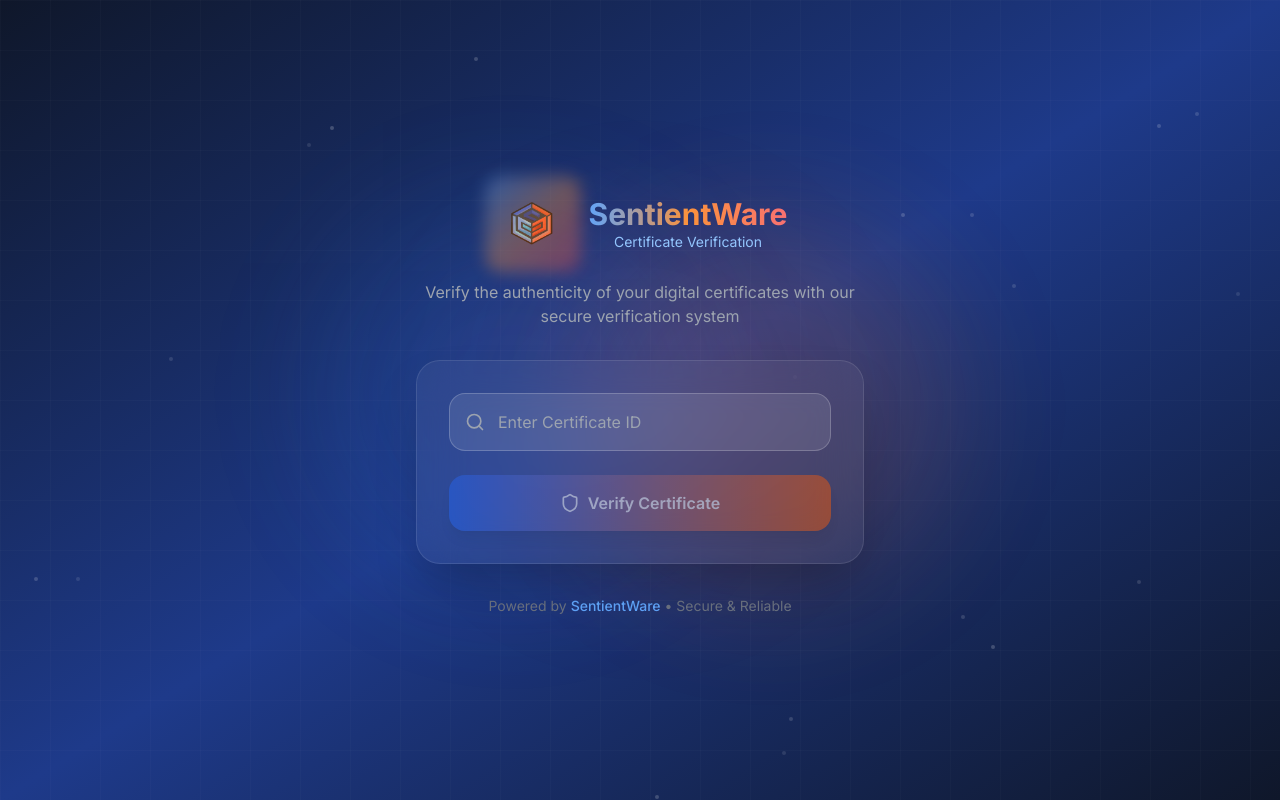
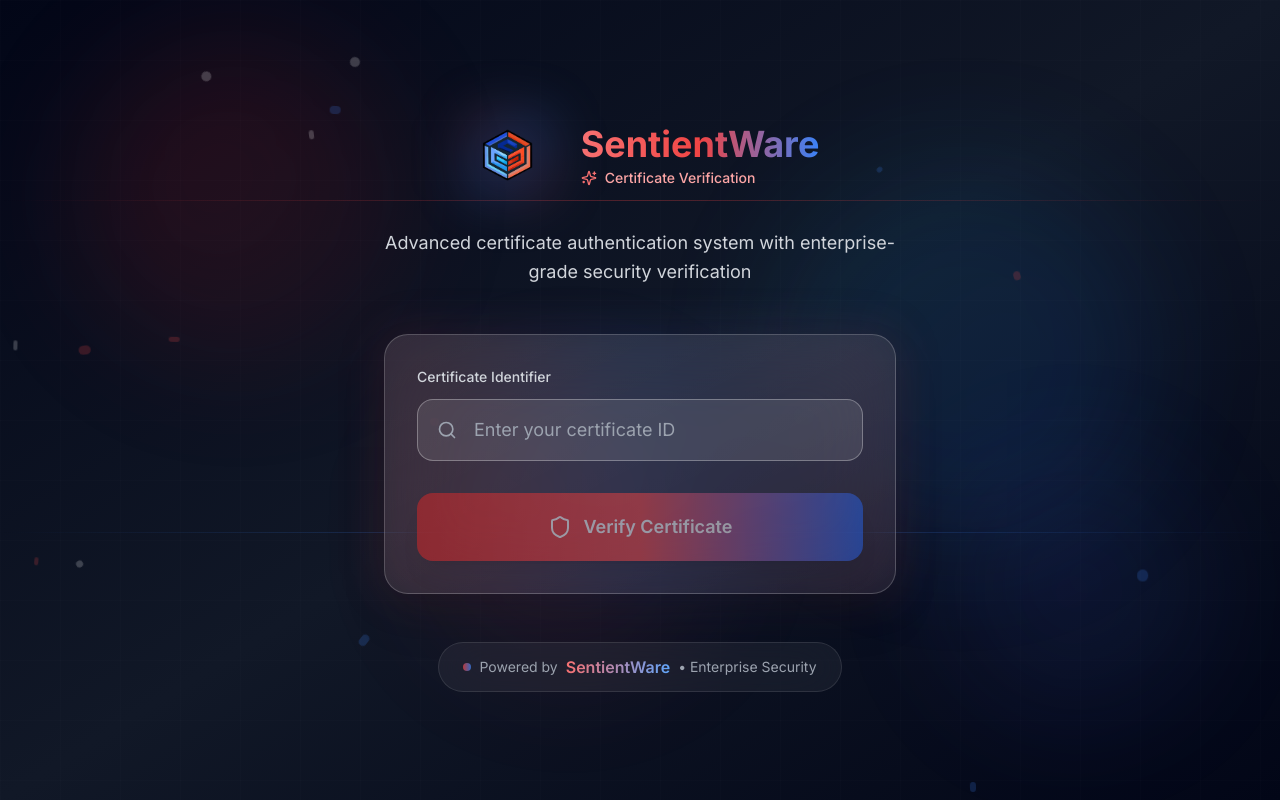
Before and after one commit to debasish9876/idea-to-life, a Next.js app: page /verify-cirtificate in a window 1280 px wide. Built offline with nearby package versions, Linux system fonts and the light colour scheme.

Commit message:
Update page.tsx neew looooookkkkkkk babe

```diff
--- a/app/verify-cirtificate/page.tsx
+++ b/app/verify-cirtificate/page.tsx
@@ -2,7 +2,7 @@
 import { useState } from "react";
 import { getDatabase, ref, get, child } from "firebase/database";
 import { initializeApp } from "firebase/app";
-import { Search, Shield, CheckCircle, XCircle, Award, Mail, Clock, Tag } from "lucide-react";
+import { Search, Shield, CheckCircle, XCircle, Award, Mail, Clock, Tag, Sparkles } from "lucide-react";
 
 const firebaseConfig = {
   apiKey: "AIzaSyCL4_e8LD1-12WBeGC3WIXFBYCwbIi2dvs",
@@ -52,146 +52,183 @@ export default function VerifyCertificate() {
   };
 
   return (
-    <div className="min-h-screen relative overflow-hidden bg-gradient-to-br from-slate-900 via-blue-900 to-slate-900">
-      {/* Animated Background Effects */}
+    <div className="min-h-screen relative overflow-hidden bg-gradient-to-br from-slate-950 via-gray-900 to-slate-950">
+      {/* Sophisticated Background Effects */}
       <div className="absolute inset-0">
-        {/* Gradient Orbs */}
-        <div className="absolute top-1/4 left-1/4 w-96 h-96 bg-blue-500/20 rounded-full blur-3xl animate-pulse"></div>
-        <div className="absolute bottom-1/4 right-1/4 w-96 h-96 bg-orange-500/20 rounded-full blur-3xl animate-pulse delay-1000"></div>
-        <div className="absolute top-1/2 left-1/2 transform -translate-x-1/2 -translate-y-1/2 w-96 h-96 bg-red-500/10 rounded-full blur-3xl animate-pulse delay-500"></div>
+        {/* Red and Blue Smoke Effects */}
+        <div className="absolute top-0 left-0 w-full h-full">
+          <div className="absolute top-10 left-20 w-80 h-80 bg-gradient-to-br from-red-600/30 to-red-800/20 rounded-full blur-3xl animate-pulse opacity-60"></div>
+          <div className="absolute top-40 right-32 w-96 h-96 bg-gradient-to-tl from-blue-600/25 to-cyan-500/15 rounded-full blur-3xl animate-pulse delay-1000 opacity-70"></div>
+          <div className="absolute bottom-32 left-1/3 w-72 h-72 bg-gradient-to-tr from-red-500/20 to-pink-600/15 rounded-full blur-3xl animate-pulse delay-500 opacity-50"></div>
+          <div className="absolute bottom-20 right-20 w-64 h-64 bg-gradient-to-bl from-blue-500/20 to-indigo-600/15 rounded-full blur-3xl animate-pulse delay-2000 opacity-60"></div>
+        </div>
 
-        {/* Grid Pattern */}
-        <div className="absolute inset-0 bg-[linear-gradient(rgba(255,255,255,0.02)_1px,transparent_1px),linear-gradient(90deg,rgba(255,255,255,0.02)_1px,transparent_1px)] bg-[size:50px_50px]"></div>
+        {/* Premium Grid Pattern */}
+        <div className="absolute inset-0 bg-[linear-gradient(rgba(255,255,255,0.03)_1px,transparent_1px),linear-gradient(90deg,rgba(255,255,255,0.03)_1px,transparent_1px)] bg-[size:60px_60px] opacity-40"></div>
 
-        {/* Floating Particles */}
+        {/* Elegant Floating Elements */}
         <div className="absolute inset-0">
-          {[...Array(20)].map((_, i) => (
+          {[...Array(15)].map((_, i) => (
             <div
               key={i}
-              className="absolute w-1 h-1 bg-white/20 rounded-full animate-pulse"
+              className="absolute rounded-full animate-float opacity-20"
               style={{
                 left: `${Math.random() * 100}%`,
                 top: `${Math.random() * 100}%`,
-                animationDelay: `${Math.random() * 3}s`,
-                animationDuration: `${2 + Math.random() * 2}s`
+                width: `${4 + Math.random() * 8}px`,
+                height: `${4 + Math.random() * 8}px`,
+                background: i % 3 === 0 ? '#ef4444' : i % 3 === 1 ? '#3b82f6' : '#ffffff',
+                animationDelay: `${Math.random() * 4}s`,
+                animationDuration: `${3 + Math.random() * 3}s`
               }}
             ></div>
           ))}
         </div>
+
+        {/* Subtle Glow Lines */}
+        <div className="absolute top-1/4 left-0 w-full h-px bg-gradient-to-r from-transparent via-red-500/30 to-transparent"></div>
+        <div className="absolute bottom-1/3 left-0 w-full h-px bg-gradient-to-r from-transparent via-blue-500/30 to-transparent"></div>
       </div>
 
-      <div className="relative z-10 min-h-screen flex flex-col items-center justify-center px-4 py-8">
-        {/* Header with Logo */}
-        <div className="text-center mb-8">
-          <div className="flex items-center justify-center mb-4">
-            <div className="relative">
-              {/* Your actual logo image */}
-              <div className="w-20 h-20 flex items-center justify-center">
+      <div className="relative z-10 min-h-screen flex flex-col items-center justify-center px-6 py-12">
+        {/* Modern Header */}
+        <div className="text-center mb-12">
+          <div className="flex items-center justify-center mb-6">
+            <div className="relative group">
+              <div className="w-24 h-24 flex items-center justify-center relative">
                 <img
                   src="/../final.png"
                   alt="SentientWare Logo"
-                  className="w-full h-full object-contain"
+                  className="w-full h-full object-contain relative z-10"
                 />
+                <div className="absolute inset-0 bg-gradient-to-br from-red-500/20 via-blue-500/20 to-red-600/20 rounded-3xl blur-xl group-hover:blur-2xl transition-all duration-500"></div>
               </div>
-              <div className="absolute -inset-2 bg-gradient-to-br from-blue-400 via-orange-400 to-red-500 rounded-2xl blur opacity-20 animate-pulse"></div>
             </div>
-            <div className="ml-4">
-              <h1 className="text-3xl font-bold bg-gradient-to-r from-blue-400 via-orange-400 to-red-400 bg-clip-text text-transparent">
+            <div className="ml-6">
+              <h1 className="text-4xl font-bold bg-gradient-to-r from-red-400 via-red-500 to-blue-500 bg-clip-text text-transparent mb-1">
                 SentientWare
               </h1>
-              <p className="text-blue-300 text-sm">Certificate Verification</p>
+              <div className="flex items-center gap-2">
+                <Sparkles className="w-4 h-4 text-red-400" />
+                <p className="text-red-300 text-sm font-medium">Certificate Verification</p>
               </div>
             </div>
-          <p className="text-gray-400 max-w-md mx-auto">
-            Verify the authenticity of your digital certificates with our secure verification system
+          </div>
+          <p className="text-gray-300 max-w-lg mx-auto text-lg leading-relaxed">
+            Advanced certificate authentication system with enterprise-grade security verification
           </p>
         </div>
 
-        {/* Main Card */}
-        <div className="w-full max-w-md">
-          <div className="bg-white/5 backdrop-blur-xl border border-white/10 rounded-3xl p-8 shadow-2xl">
-            {/* Search Input */}
-            <div className="relative mb-6">
-              <div className="absolute inset-y-0 left-0 pl-4 flex items-center pointer-events-none">
+        {/* Premium Verification Card */}
+        <div className="w-full max-w-lg">
+          <div className="relative group">
+            {/* Card Glow Effect */}
+            <div className="absolute -inset-1 bg-gradient-to-r from-red-500/20 via-blue-500/20 to-red-500/20 rounded-3xl blur-xl group-hover:blur-2xl transition-all duration-500 opacity-60"></div>
+
+            <div className="relative bg-gradient-to-br from-white/10 to-white/5 backdrop-blur-2xl border border-white/20 rounded-3xl p-8 shadow-2xl">
+              {/* Search Section */}
+              <div className="relative mb-8">
+                <label className="block text-sm font-medium text-gray-300 mb-3">
+                  Certificate Identifier
+                </label>
+                <div className="relative">
+                  <div className="absolute inset-y-0 left-0 pl-5 flex items-center pointer-events-none">
                     <Search className="w-5 h-5 text-gray-400" />
                   </div>
                   <input
                     type="text"
-                placeholder="Enter Certificate ID"
+                    placeholder="Enter your certificate ID"
                     value={certId}
                     onChange={(e) => setCertId(e.target.value)}
                     onKeyPress={handleKeyPress}
-                className="w-full pl-12 pr-4 py-4 bg-white/10 border border-white/20 rounded-2xl text-white placeholder-gray-400 focus:outline-none focus:ring-2 focus:ring-blue-500 focus:border-transparent transition-all duration-300"
+                    className="w-full pl-14 pr-5 py-4 bg-white/10 border border-white/30 rounded-2xl text-white placeholder-gray-400 focus:outline-none focus:ring-2 focus:ring-red-500/50 focus:border-red-500/50 transition-all duration-300 text-lg"
                   />
+                </div>
               </div>
 
               {/* Verify Button */}
               <button
                 onClick={handleVerify}
                 disabled={loading || !certId.trim()}
-              className="w-full bg-gradient-to-r from-blue-600 to-orange-600 text-white py-4 rounded-2xl font-semibold shadow-lg hover:shadow-blue-500/25 hover:scale-[1.02] disabled:opacity-50 disabled:cursor-not-allowed transition-all duration-300 flex items-center justify-center gap-2"
+                className="w-full relative overflow-hidden bg-gradient-to-r from-red-600 via-red-500 to-blue-600 text-white py-5 rounded-2xl font-semibold shadow-xl hover:shadow-red-500/25 hover:scale-[1.02] disabled:opacity-50 disabled:cursor-not-allowed transition-all duration-300 flex items-center justify-center gap-3 text-lg group"
               >
+                <div className="absolute inset-0 bg-gradient-to-r from-red-500 to-blue-500 opacity-0 group-hover:opacity-20 transition-opacity duration-300"></div>
                 {loading ? (
                   <>
-                  <div className="w-5 h-5 border-2 border-white/30 border-t-white rounded-full animate-spin"></div>
-                  Verifying...
+                    <div className="w-6 h-6 border-2 border-white/30 border-t-white rounded-full animate-spin"></div>
+                    Authenticating...
                   </>
                 ) : (
                   <>
-                  <Shield className="w-5 h-5" />
+                    <Shield className="w-6 h-6" />
                     Verify Certificate
                   </>
                 )}
               </button>
             </div>
-
-          {/* Results */}
-          {data && (
-            <div className="mt-6 bg-white/5 backdrop-blur-xl border border-green-500/20 rounded-3xl p-6 shadow-2xl animate-fade-in">
-              <div className="flex items-center gap-3 mb-4">
-                <CheckCircle className="w-6 h-6 text-green-400" />
-                <h3 className="text-lg font-semibold text-green-400">Certificate Verified</h3>
           </div>
 
-              <div className="space-y-4">
-                <div className="flex items-start gap-3">
-                  <Award className="w-5 h-5 text-blue-400 mt-0.5" />
+          {/* Success Result */}
+          {data && (
+            <div className="mt-8 relative group animate-fade-in">
+              <div className="absolute -inset-1 bg-gradient-to-r from-green-500/30 to-emerald-500/30 rounded-3xl blur-xl opacity-60"></div>
+              <div className="relative bg-gradient-to-br from-green-900/20 to-emerald-900/10 backdrop-blur-2xl border border-green-500/30 rounded-3xl p-8 shadow-2xl">
+                <div className="flex items-center gap-4 mb-6">
+                  <div className="w-12 h-12 bg-green-500/20 rounded-2xl flex items-center justify-center">
+                    <CheckCircle className="w-7 h-7 text-green-400" />
+                  </div>
                   <div>
-                    <p className="text-gray-400 text-sm">Certificate Holder</p>
-                    <p className="text-white font-medium">{data.name}</p>
+                    <h3 className="text-xl font-bold text-green-400">Certificate Verified</h3>
+                    <p className="text-green-300/80 text-sm">Authenticity confirmed</p>
                   </div>
                 </div>
 
-                <div className="flex items-start gap-3">
-                  <Tag className="w-5 h-5 text-orange-400 mt-0.5" />
-                  <div>
-                    <p className="text-gray-400 text-sm">Domain</p>
-                    <p className="text-white font-medium">{data.domain}</p>
+                <div className="grid gap-6">
+                  <div className="flex items-start gap-4 p-4 bg-white/5 rounded-2xl border border-white/10">
+                    <div className="w-10 h-10 bg-gradient-to-br from-red-500/20 to-blue-500/20 rounded-xl flex items-center justify-center">
+                      <Award className="w-5 h-5 text-blue-400" />
+                    </div>
+                    <div className="flex-1">
+                      <p className="text-gray-400 text-sm font-medium mb-1">Certificate Holder</p>
+                      <p className="text-white font-semibold text-lg">{data.name}</p>
                     </div>
                   </div>
 
-                <div className="flex items-start gap-3">
-                  <Clock className="w-5 h-5 text-blue-400 mt-0.5" />
-                  <div>
-                    <p className="text-gray-400 text-sm">Duration</p>
+                  <div className="grid grid-cols-1 sm:grid-cols-2 gap-4">
+                    <div className="p-4 bg-white/5 rounded-2xl border border-white/10">
+                      <div className="flex items-center gap-3 mb-2">
+                        <Tag className="w-4 h-4 text-red-400" />
+                        <p className="text-gray-400 text-sm font-medium">Domain</p>
+                      </div>
+                      <p className="text-white font-medium">{data.domain}</p>
+                    </div>
+
+                    <div className="p-4 bg-white/5 rounded-2xl border border-white/10">
+                      <div className="flex items-center gap-3 mb-2">
+                        <Clock className="w-4 h-4 text-blue-400" />
+                        <p className="text-gray-400 text-sm font-medium">Duration</p>
+                      </div>
                       <p className="text-white font-medium">{data.duration}</p>
                     </div>
                   </div>
 
-                <div className="flex items-start gap-3">
-                  <div className={`w-3 h-3 rounded-full mt-1.5 ${data.status?.toLowerCase() === 'active' ? 'bg-green-400' : 'bg-orange-400'}`}></div>
+                  <div className="flex items-center justify-between p-4 bg-white/5 rounded-2xl border border-white/10">
+                    <div className="flex items-center gap-3">
+                      <div className={`w-3 h-3 rounded-full ${data.status?.toLowerCase() === 'active' ? 'bg-green-400' : 'bg-red-400'} animate-pulse`}></div>
                       <div>
-                    <p className="text-gray-400 text-sm">Status</p>
-                    <p className={`font-medium ${data.status?.toLowerCase() === 'active' ? 'text-green-400' : 'text-orange-400'}`}>
+                        <p className="text-gray-400 text-sm font-medium">Status</p>
+                        <p className={`font-semibold ${data.status?.toLowerCase() === 'active' ? 'text-green-400' : 'text-red-400'}`}>
                           {data.status}
                         </p>
                       </div>
                     </div>
+                  </div>
 
-                <div className="flex items-start gap-3">
-                  <Mail className="w-5 h-5 text-red-400 mt-0.5" />
-                  <div>
-                    <p className="text-gray-400 text-sm">Email</p>
+                  <div className="p-4 bg-white/5 rounded-2xl border border-white/10">
+                    <div className="flex items-center gap-3 mb-2">
+                      <Mail className="w-4 h-4 text-red-400" />
+                      <p className="text-gray-400 text-sm font-medium">Registered Email</p>
+                    </div>
                     <p className="text-white font-medium break-all">{data.mailId}</p>
                   </div>
                 </div>
@@ -199,24 +236,33 @@ export default function VerifyCertificate() {
             </div>
           )}
 
+          {/* Error Result */}
           {notFound && (
-            <div className="mt-6 bg-white/5 backdrop-blur-xl border border-red-500/20 rounded-3xl p-6 shadow-2xl animate-fade-in">
-              <div className="flex items-center gap-3">
-                <XCircle className="w-6 h-6 text-red-400" />
+            <div className="mt-8 relative group animate-fade-in">
+              <div className="absolute -inset-1 bg-gradient-to-r from-red-500/30 to-pink-500/30 rounded-3xl blur-xl opacity-60"></div>
+              <div className="relative bg-gradient-to-br from-red-900/20 to-pink-900/10 backdrop-blur-2xl border border-red-500/30 rounded-3xl p-8 shadow-2xl">
+                <div className="flex items-center gap-4">
+                  <div className="w-12 h-12 bg-red-500/20 rounded-2xl flex items-center justify-center">
+                    <XCircle className="w-7 h-7 text-red-400" />
+                  </div>
                   <div>
-                  <h3 className="text-lg font-semibold text-red-400 mb-1">Certificate Not Found</h3>
-                  <p className="text-gray-400 text-sm">Please check the Certificate ID and try again</p>
+                    <h3 className="text-xl font-bold text-red-400 mb-1">Certificate Not Found</h3>
+                    <p className="text-red-300/80">Please verify the Certificate ID and try again</p>
+                  </div>
                 </div>
               </div>
             </div>
           )}
         </div>
 
-        {/* Footer */}
-        <div className="mt-8 text-center">
-          <p className="text-gray-500 text-sm">
-            Powered by <span className="text-blue-400 font-medium">SentientWare</span> • Secure & Reliable
-          </p>
+        {/* Modern Footer */}
+        <div className="mt-12 text-center">
+          <div className="inline-flex items-center gap-2 px-6 py-3 bg-white/5 backdrop-blur-xl border border-white/10 rounded-full">
+            <div className="w-2 h-2 bg-gradient-to-r from-red-500 to-blue-500 rounded-full animate-pulse"></div>
+            <span className="text-gray-400 text-sm">Powered by</span>
+            <span className="text-transparent bg-gradient-to-r from-red-400 to-blue-400 bg-clip-text font-semibold">SentientWare</span>
+            <span className="text-gray-400 text-sm">• Enterprise Security</span>
+          </div>
         </div>
       </div>
 
@@ -224,15 +270,35 @@ export default function VerifyCertificate() {
         @keyframes fade-in {
           from {
             opacity: 0;
-            transform: translateY(20px);
+            transform: translateY(30px) scale(0.95);
           }
           to {
             opacity: 1;
-            transform: translateY(0);
+            transform: translateY(0) scale(1);
           }
         }
+
+        @keyframes float {
+          0%, 100% {
+            transform: translateY(0) rotate(0deg);
+          }
+          25% {
+            transform: translateY(-10px) rotate(90deg);
+          }
+          50% {
+            transform: translateY(-20px) rotate(180deg);
+          }
+          75% {
+            transform: translateY(-10px) rotate(270deg);
+          }
+        }
+
         .animate-fade-in {
-          animation: fade-in 0.5s ease-out;
+          animation: fade-in 0.6s ease-out;
+        }
+
+        .animate-float {
+          animation: float 6s ease-in-out infinite;
         }
       `}</style>
     </div>
```
Lines whose indentation alone changed are shown as unchanged.
